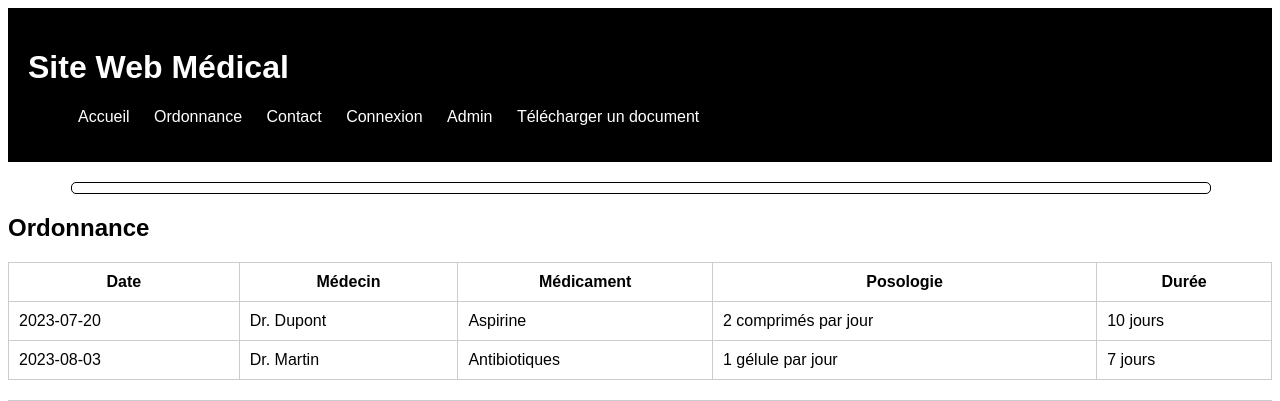
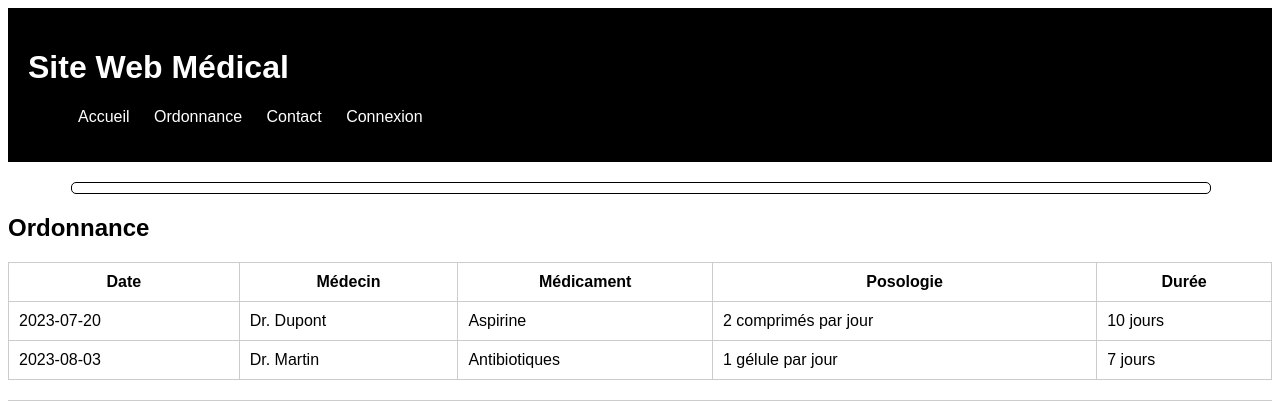
Before and after one commit to Nukifa/WarGame, a PHP site: page / in a window 1280 px wide. Shown: the top 401 px of the page. Run offline with PHP 8.4, Linux system fonts and the light colour scheme; data that the repository does not hold is empty.

Commit message:
Réarrangement header

```diff
--- a/css/style.css
+++ b/css/style.css
@@ -9,13 +9,9 @@ header {
   color: #fff;
   padding: 20px;
 }
-nav {
-  /*margin-right:0px;*/
-}
 nav ul li {
   display: inline-block;
 }
-
 nav ul li a {
   padding: 10px;
   text-decoration: none;
--- a/index.php
+++ b/index.php
@@ -1,7 +1,5 @@
 <?php
 session_start();
-  if (isset($_SESSION['user'])) {
-  }
 ?>
 <!DOCTYPE html>
 <html lang="fr">
@@ -18,6 +16,9 @@ session_start();
     </div>
     <section class="ordonnance">
       <h2>Ordonnance</h2>
+      <?php
+
+      ?>
       <table>
         <tr>
           <th>Date</th>
--- a/php/header.php
+++ b/php/header.php
@@ -7,10 +7,10 @@
             <li><a href="#">Contact</a></li>
             <?php if(isset($_SESSION['user'])){ ?>
                 <li><a href="../php/disconnect.php">Déconnexion</a></li>
+                <li><a href="../php/admin.php">Admin</a></li>
+                <li><a href="upload.html">Télécharger un document</a></li>
             <?php }else{ ?>
                 <li><a href="../php/login.php">Connexion</a></li>
-                <li><a href="../php/admin.php">Admin</a></li>
-                <li><a href="upload.html">Télécharger un document</a></li>
             <?php } ?>
         </ul>
     </nav>
```
